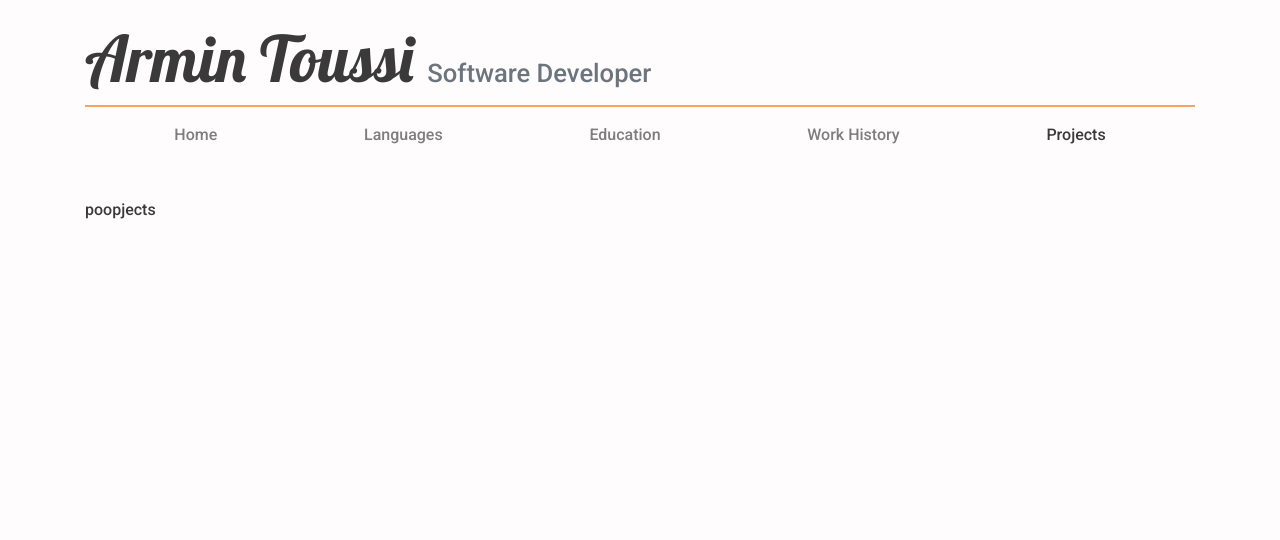
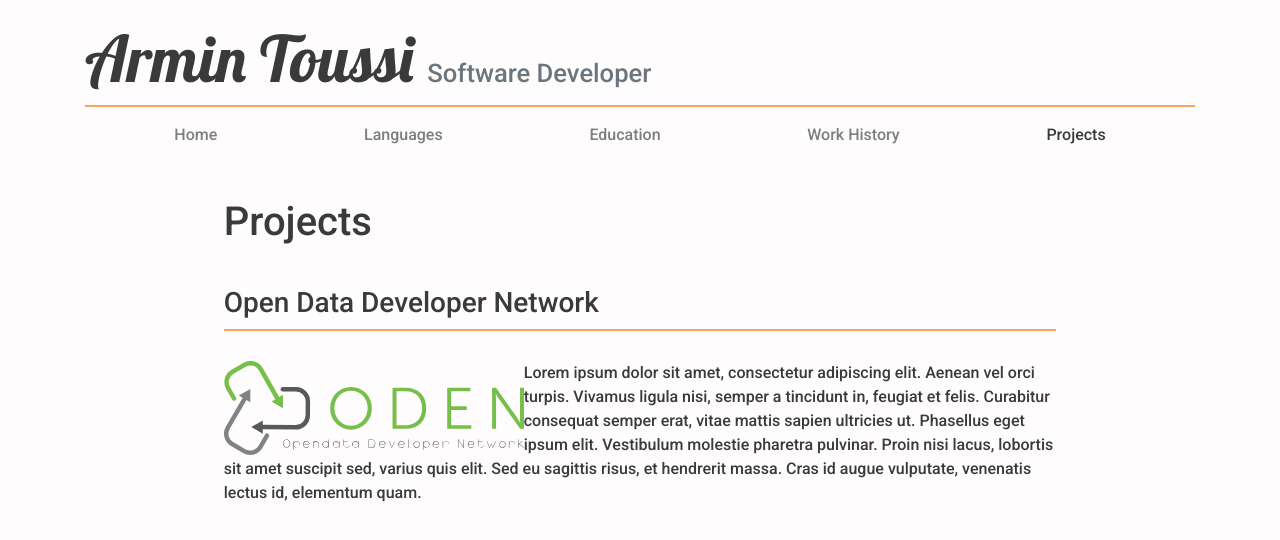
Before and after one commit to armindtoussi/resume-armin, an Angular app: page /projects in a window 1280 px wide. Shown: the top 540 px of the page. Built offline with nearby package versions, Linux system fonts and the light colour scheme; a web font is replaced by a local one.

Commit message:
started projects tab

```diff
--- a/src/app/components/about/about.component.html
+++ b/src/app/components/about/about.component.html
@@ -33,7 +33,6 @@
                     </li>
                 </ul>
             </div>
-
         </div>
         <div class="row about-info">
             <div class="col-lg-12 about-info-content">
--- a/src/app/components/projects/projects.component.css
+++ b/src/app/components/projects/projects.component.css
@@ -0,0 +1,35 @@
+
+.project-content>h1 {
+    margin-bottom: 40px;
+}
+
+.container {
+    padding-left: 0;
+    padding-right: 0;
+}
+.container>div {
+    padding-left: 0;
+    padding-right: 0;
+}
+
+
+
+hr {
+    border: 1px solid #F4A460;
+    margin-top: 10px;
+    margin-bottom: 30px;
+}
+
+
+.oden-project {
+    width: 300px;
+    float: left;
+}
+
+
+@media screen and (min-width: 992px) {
+    .project-content {
+        width: 75%;
+        margin: auto;
+    }
+}
--- a/src/app/components/projects/projects.component.html
+++ b/src/app/components/projects/projects.component.html
@@ -1 +1,17 @@
-poopjects
+<main class="project-content">
+    <h1>Projects</h1>
+    <section class="container">
+        <article class="row">
+            <div class="col-lg-12 project-card">
+                <h3>Open Data Developer Network</h3>
+                <hr>
+                <img src="assets/Oden_Logo_Main.svg" alt="Open Data Developer Network Logo" class="oden-project" />
+                <p>Lorem ipsum dolor sit amet, consectetur adipiscing elit. Aenean vel orci turpis. Vivamus ligula
+                    nisi, semper a tincidunt in, feugiat et felis. Curabitur consequat semper erat, vitae mattis
+                    sapien ultricies ut. Phasellus eget ipsum elit. Vestibulum molestie pharetra pulvinar.
+                    Proin nisi lacus, lobortis sit amet suscipit sed, varius quis elit. Sed eu sagittis risus,
+                     et hendrerit massa. Cras id augue vulputate, venenatis lectus id, elementum quam.</p>
+            </div>
+        </article>
+    </section>
+</main>
```
Also changed, not shown: src/assets/Oden_Logo_Main.svg (added).
